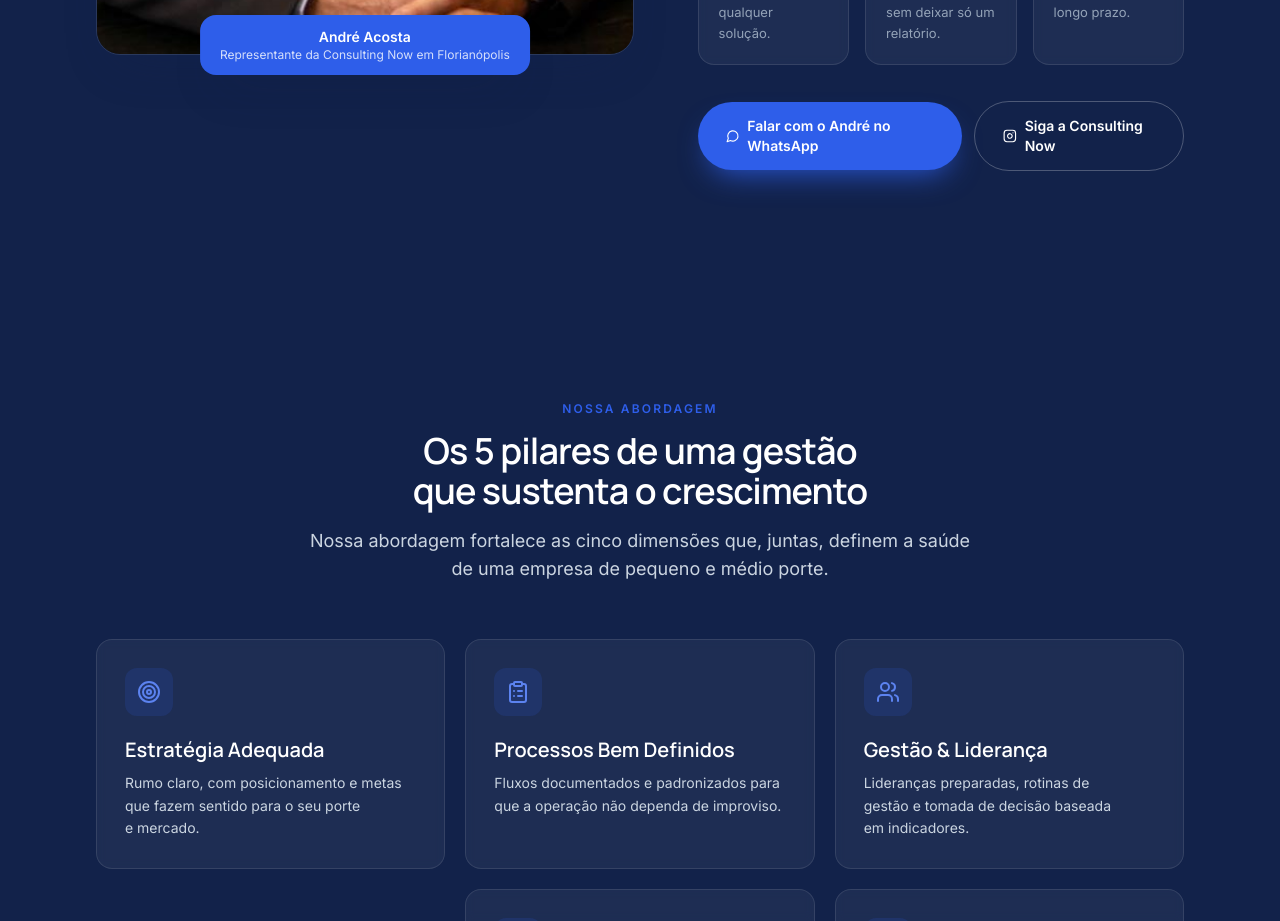
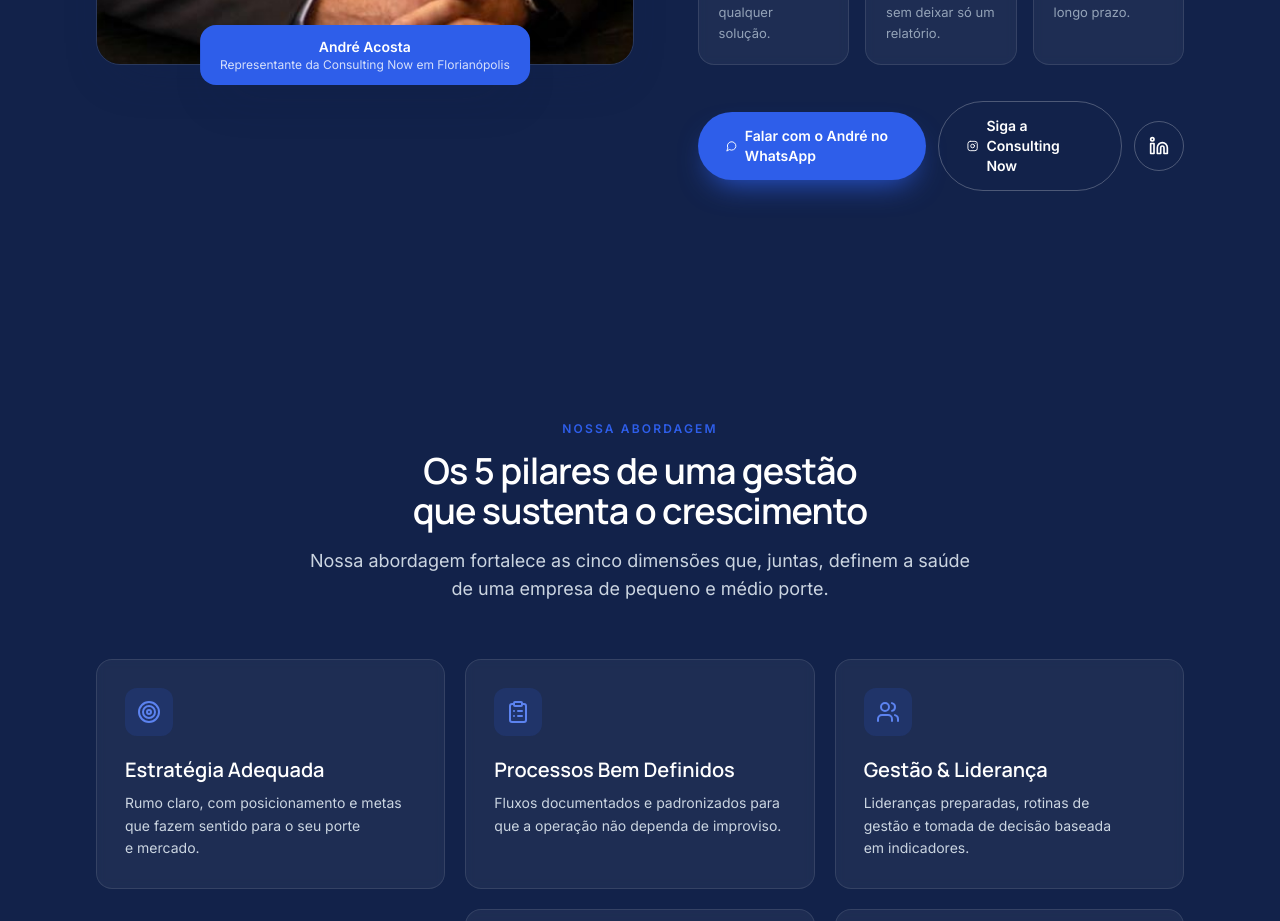
Before and after one commit to consultingnow/florianopolis, a Next.js app: page / in a window 1280 px wide. Shown: the part 6000-6921 px from the top of the page. Built offline with nearby package versions, Linux system fonts and the light colour scheme.

Commit message:
LinkedIn do Andre Acosta nos CTAs da secao do consultor

```diff
--- a/components/Consultor.tsx
+++ b/components/Consultor.tsx
@@ -7,6 +7,7 @@
   TrendingUp,
   MessageCircle,
   Instagram,
+  Linkedin,
 } from "lucide-react";
 import SectionHeading from "@/components/SectionHeading";
 import { consultor, brand } from "@/lib/content";
@@ -172,6 +173,16 @@
               <Instagram className="h-4 w-4" />
               {consultor.instagramCta}
             </a>
+            <a
+              href={consultor.linkedin}
+              target="_blank"
+              rel="noopener noreferrer"
+              aria-label="LinkedIn do André Acosta"
+              title="LinkedIn do André"
+              className="grid h-[50px] w-[50px] flex-none place-items-center rounded-full border border-white/25 text-white transition-colors hover:border-accent hover:text-accent-light"
+            >
+              <Linkedin className="h-5 w-5" />
+            </a>
           </div>
         </div>
       </div>
--- a/lib/content.ts
+++ b/lib/content.ts
@@ -318,6 +318,7 @@
   ] as { icone: string; titulo: string; texto: string }[],
   ctaPrimario: "Falar com o André no WhatsApp",
   instagramCta: "Siga a Consulting Now",
+  linkedin: "https://www.linkedin.com/in/andre-acosta/",
 };
 
 /* ------------------------------------------------------------------ */
```
